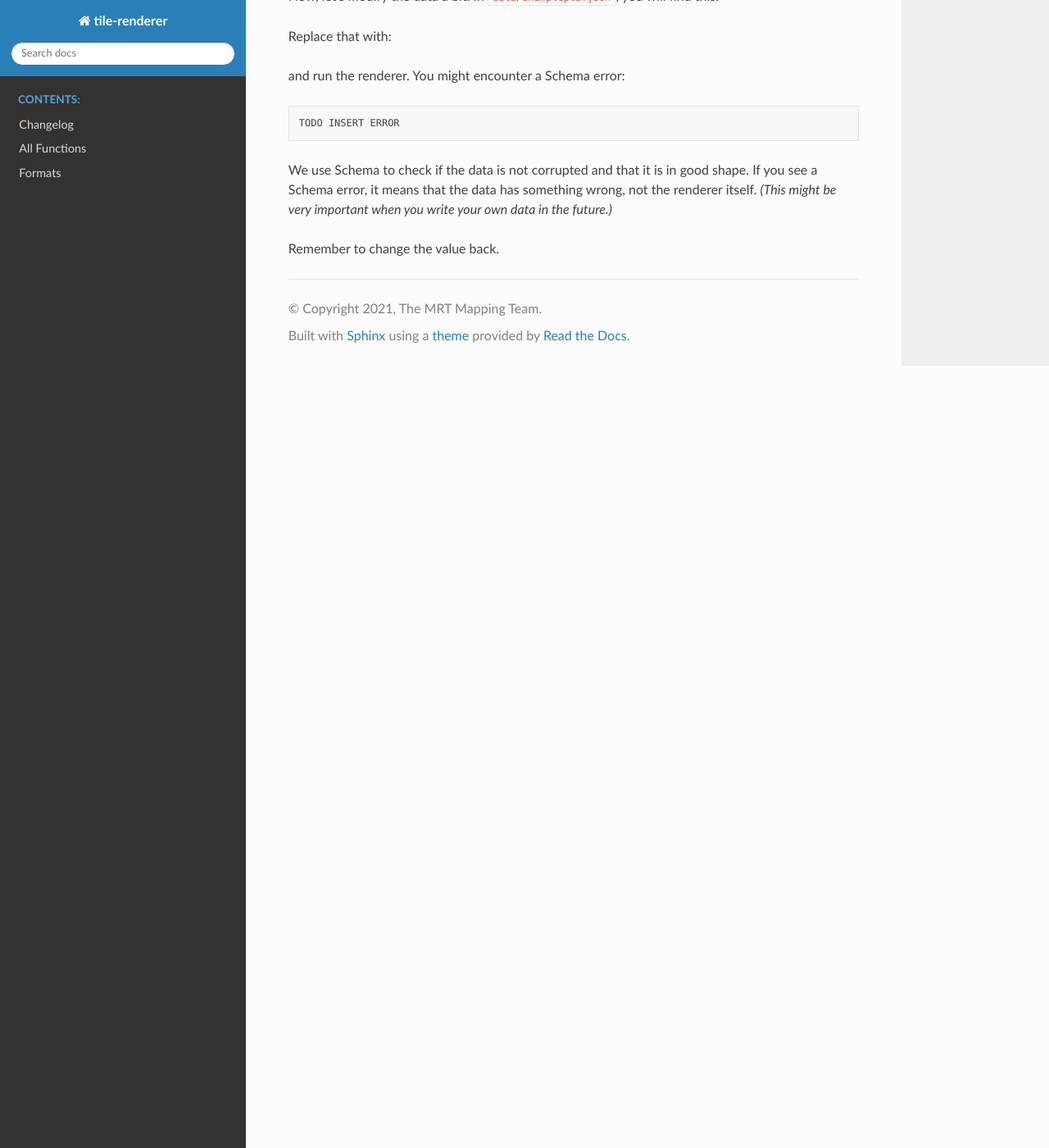
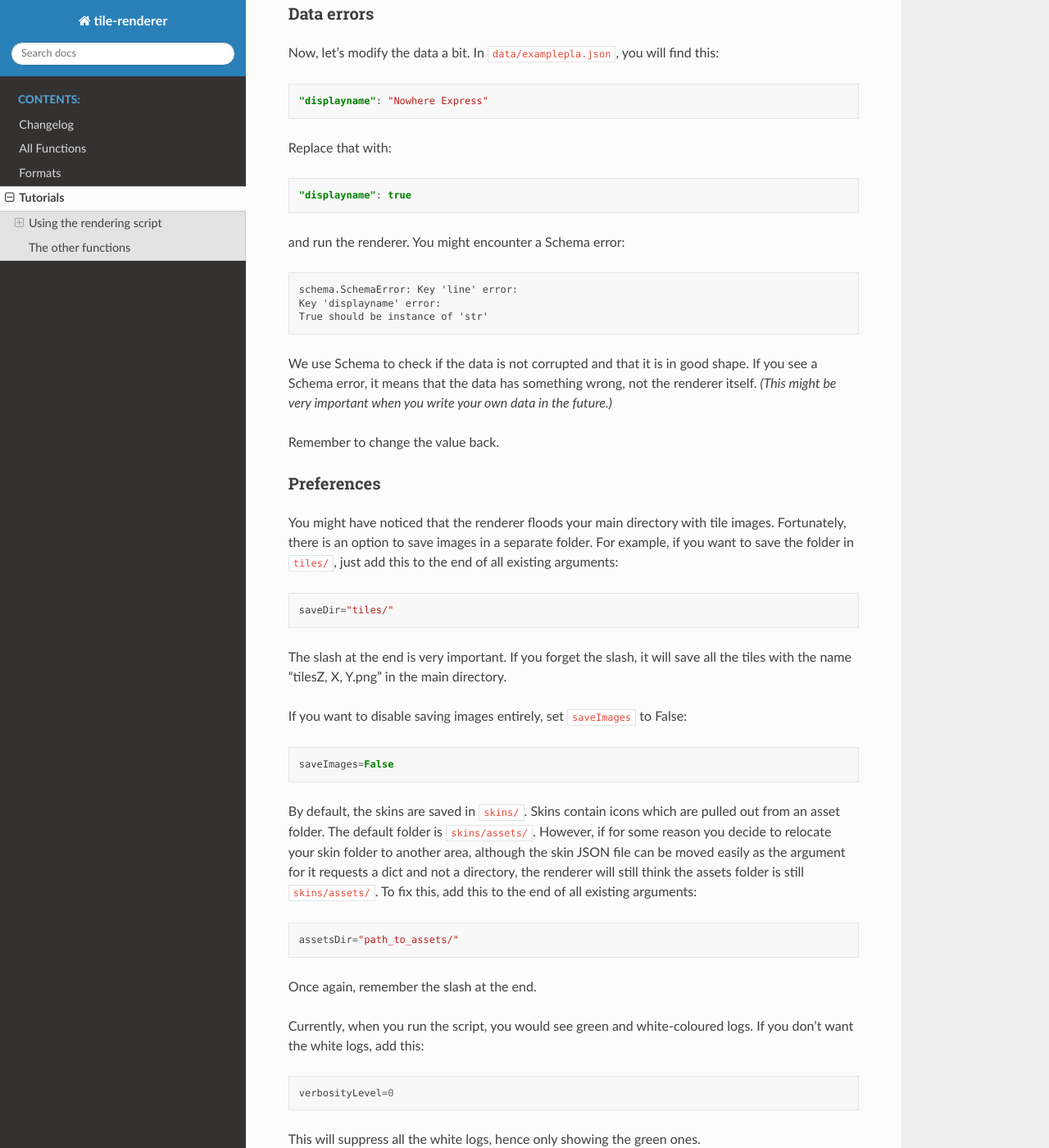
Before and after one commit to MRT-Map/tile-renderer, a Sphinx documentation site: the page built from docs/tutorials.rst, in a window 1280 px wide and 1400 px high, scrolled down 1330 px. Shown: the whole window at 82% size. Built offline with Sphinx 7.4.7 and the Read the Docs theme 2.0.0, drawn with Linux system fonts in a browser that asks for light colours; some of the changed text lies outside the part shown.

Commit message:
more docs

```diff
--- a/docs/index.rst
+++ b/docs/index.rst
@@ -10,3 +10,4 @@
    changelog
    functions
    formats
+   tutorials
--- a/docs/tutorials.rst
+++ b/docs/tutorials.rst
@@ -4,8 +4,9 @@
 Below is a set of tutorials to help you to build and render leaflet.js tiles.
 
 1. Using the rendering script
-2. Writing your own data
-3. Writing your own skin file
+2. The other functions
+3. Writing your own data
+4. Writing your own skin file
 
 Using the rendering script
 --------------------------
@@ -15,6 +16,7 @@
 
 Download/clone the repository on Github. Then, copy over ``renderer.py``, ``data``, and ``skins`` into your project directory.
 In a python file in the same directory, import the renderer:
+
 .. code-block:: python
 
    import renderer
@@ -58,24 +60,101 @@
 In this case, a tile of zoom 2 would cover 8 units, and a tile of zoom 1 would cover 16 units.
 Note that the tile size stays the same, but the scale is doubled for each zoom out.
 
+Data errors
+^^^^^^^^^^^
+
 Now, let's modify the data a bit. In ``data/examplepla.json``, you will find this:
 
 .. code-block:: json
+
    "displayname": "Nowhere Express"
 
 Replace that with:
 
 .. code-block:: json
-   "displayname": True
+
+   "displayname": true
 
 and run the renderer. You might encounter a Schema error:
 
 .. code-block:: text
 
-    TODO INSERT ERROR
+   schema.SchemaError: Key 'line' error:
+   Key 'displayname' error:
+   True should be instance of 'str'
 
 We use Schema to check if the data is not corrupted and that it is in good shape.
 If you see a Schema error, it means that the data has something wrong, not the renderer itself.
 *(This might be very important when you write your own data in the future.)*
 
 Remember to change the value back.
+
+Preferences
+^^^^^^^^^^^
+
+You might have noticed that the renderer floods your main directory with tile images.
+Fortunately, there is an option to save images in a separate folder.
+For example, if you want to save the folder in ``tiles/``, just add this to the end of all existing arguments:
+
+.. code-block:: python
+
+   saveDir="tiles/"
+
+The slash at the end is very important.
+If you forget the slash, it will save all the tiles with the name "tilesZ, X, Y.png" in the main directory.
+
+If you want to disable saving images entirely, set ``saveImages`` to False:
+
+.. code-block:: python
+
+   saveImages=False
+
+By default, the skins are saved in ``skins/``. Skins contain icons which are pulled out from an asset folder.
+The default folder is ``skins/assets/``. However, if for some reason you decide to relocate your skin folder to another area,
+although the skin JSON file can be moved easily as the argument for it requests a dict and not a directory,
+the renderer will still think the assets folder is still ``skins/assets/``.
+To fix this, add this to the end of all existing arguments:
+
+.. code-block:: python
+
+   assetsDir="path_to_assets/"
+
+Once again, remember the slash at the end.
+
+Currently, when you run the script, you would see green and white-coloured logs.
+If you don't want the white logs, add this:
+
+.. code-block:: python
+
+   verbosityLevel=0
+
+This will suppress all the white logs, hence only showing the green ones.
+
+The hierachy of logs are as follows:
+
+* 0 - Green, logs important information, eg when a tile has finished rendering
+* 1 - White, logs semi-important information, eg when a step of a PLA has been rendered
+* 2 - White/Grey (bash), logs information about the process, eg when a new dash has been rendered
+
+To suppress all logs, set ``verbosityLevel`` to -1.
+
+Lastly, let's say you want only certain tiles to be rendered, in this case the tile ``1, 0, 0``.
+Just add this to the end of all existing arguments:
+
+.. code-block:: python
+
+   tiles=[(1, 0, 0)]
+
+Since it is a list, you can state multiple tiles.
+
+.. code-block:: python
+
+   tiles=[(1, 0, 0), (2, 0, 0)]
+
+If you don't state the ``tiles`` argument, the renderer will automatically calculate which tiles to be rendered for you.
+
+The other functions
+-------------------
+
+Other than ``renderer.render()``, the renderer has other functions.
+For example, if you don't want leaflet.js tiles, ``renderer.tileMerge()`` is useful for merging tiles together.
```
Also changed, not shown: test.py (+4 -4 lines), 1 other file.
